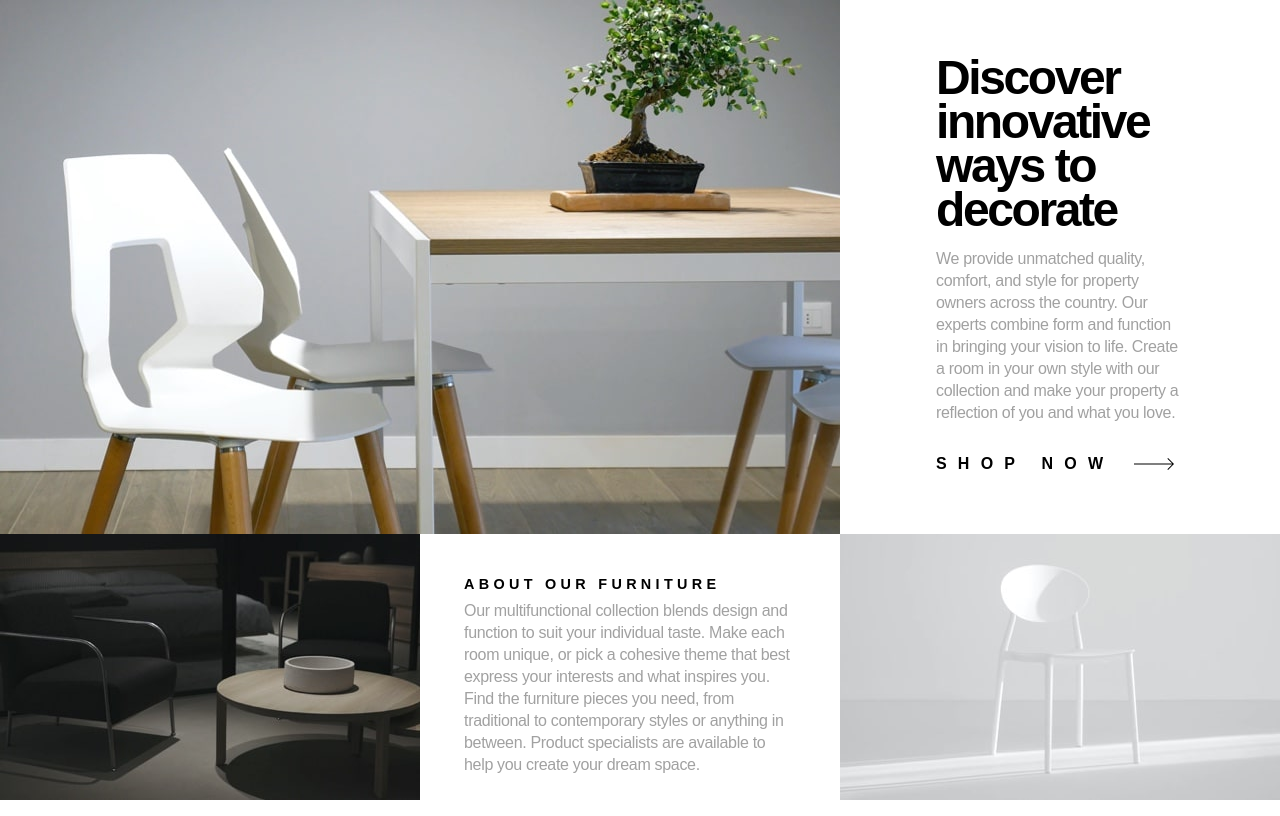
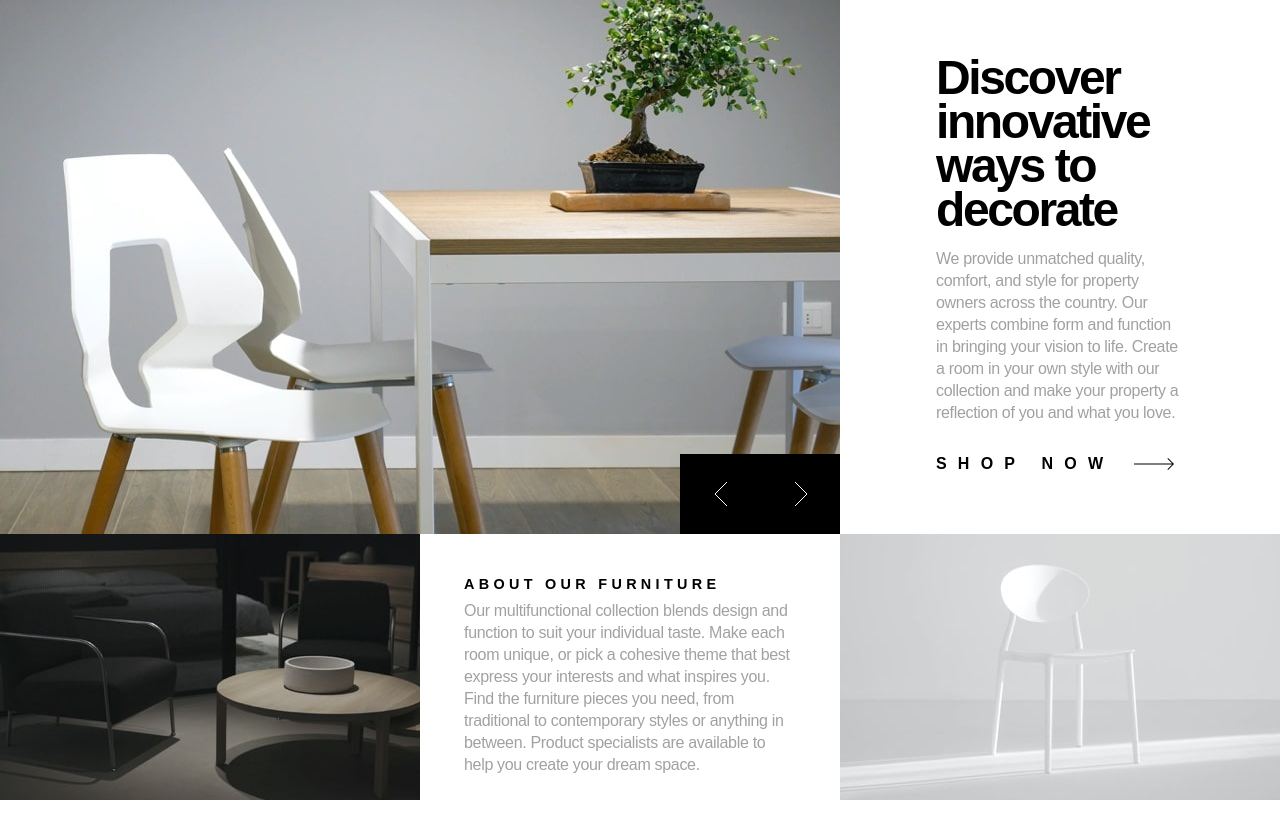
Before and after one commit to Smart-Ace-Designs/nuxt-room-homepage, a Nuxt app: page / in a window 1280 px wide. Built offline with nearby package versions, Linux system fonts and the light colour scheme.

Commit message:
Add image carousel buttons

```diff
--- a/app/pages/index.vue
+++ b/app/pages/index.vue
@@ -3,7 +3,7 @@
 <template>
   <main class="mx-auto max-w-360">
     <div class="grid grid-cols-1 xl:grid-cols-[auto_1fr]">
-      <div>
+      <div class="relative">
         <picture>
           <source
             media="(min-width: 375px)"
@@ -19,6 +19,20 @@
             class="h-auto w-full object-cover"
           />
         </picture>
+        <div
+          class="absolute right-0 bottom-0 flex bg-theme-black 2xl:right-auto 2xl:left-full 2xl:translate-x-0"
+        >
+          <div class="px-8.5 py-7 transition-colors duration-300 hover:bg-theme-gray-500">
+            <svg width="14" height="24" xmlns="http://www.w3.org/2000/svg">
+              <path d="M13 0L1 12l12 12" stroke="#FFF" fill="none" fill-rule="evenodd" />
+            </svg>
+          </div>
+          <div class="px-8 py-7 transition-colors duration-300 hover:bg-theme-gray-500">
+            <svg width="14" height="24" xmlns="http://www.w3.org/2000/svg">
+              <path d="M1 0l12 12L1 24" stroke="#FFF" fill="none" fill-rule="evenodd" />
+            </svg>
+          </div>
+        </div>
       </div>
       <div class="min-w-0 px-8 py-14 2xl:pt-30 xl:px-24">
         <h1
```
